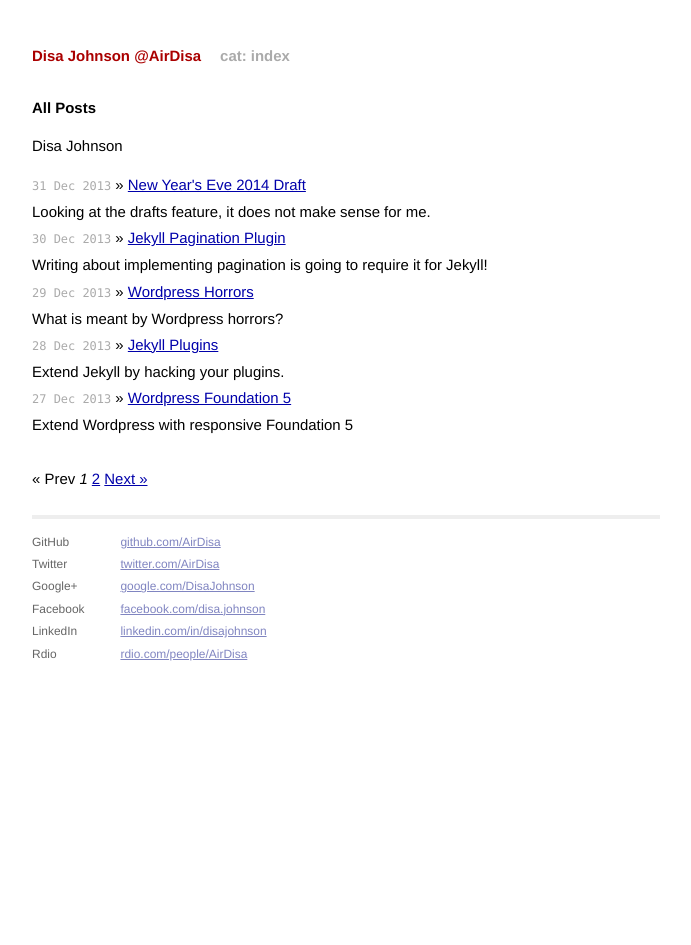
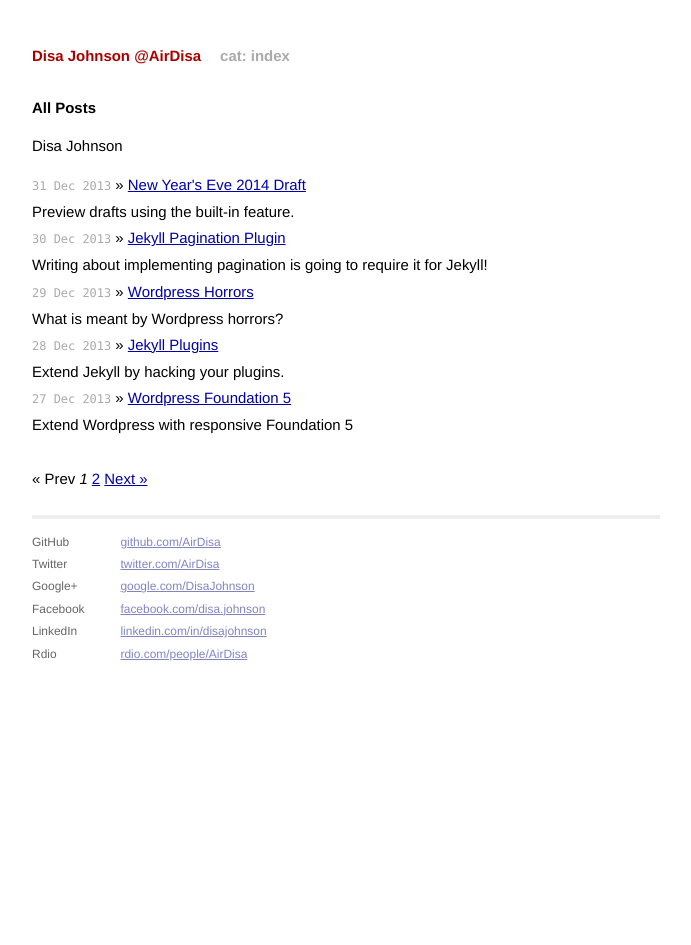
Before and after one commit to AirDisa/airdisa.github.io, a Jekyll site: the page built from index.html, in a window 1280 px wide. Shown: the whole page, without its empty margins (294-985 px from the left). Built offline with Jekyll 4.4.1, drawn with Linux system fonts in a browser that asks for light colours; Markdown is read by kramdown in place of the engine named in the settings; the list of posts is cut into pages by our own code.

Commit message:
[0.3.1 Blog] Edit draft excerpt 2013-12-31

```diff
--- a/_posts/2013-12-31-nye-2014-draft.md
+++ b/_posts/2013-12-31-nye-2014-draft.md
@@ -1,7 +1,7 @@
 ---
 layout:    post
 title:     New Year&#39;s Eve 2014 Draft
-excerpt:   Looking at the drafts feature, it does not make sense for me.
+excerpt:   Preview drafts using the built-in feature.
 date:      2013-12-31 20:33:13
 published: true
 category:  jekyll
```
Also changed, not shown: 3 other files.
